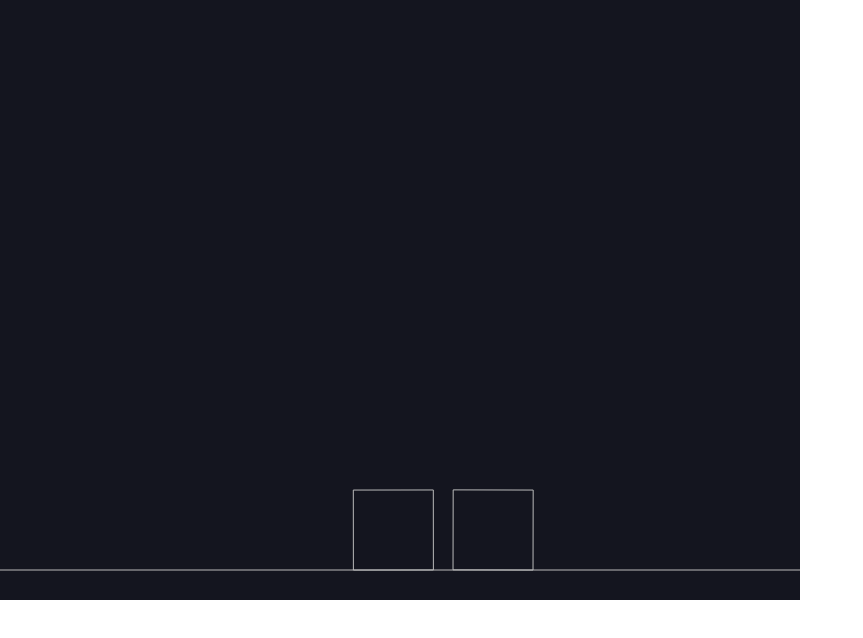
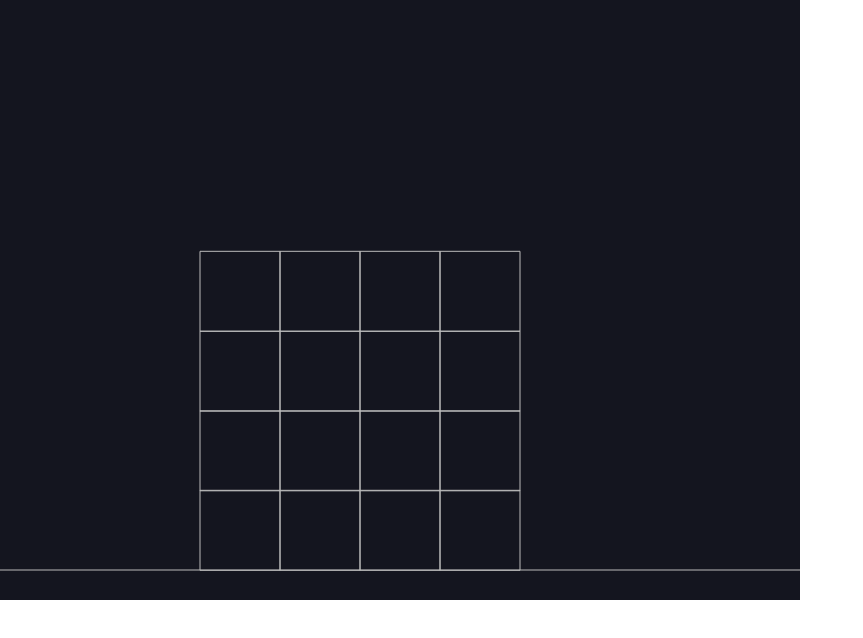
Before and after one commit to chairielazizi/js-projects, a plain HTML site: page Matter.js/index.html in a window 1280 px wide. Shown: the whole page, without its empty margins (0-863 px from the left). Drawn offline with Linux system fonts and the light colour scheme.

Commit message:
add composites to the world

```diff
--- a/Matter.js/index.html
+++ b/Matter.js/index.html
@@ -27,8 +27,29 @@
         let boxA = Matter.Bodies.rectangle(400,200,80,80);
         let boxB = Matter.Bodies.rectangle(450,50,80,80);
 
+        // create a mouse object
+        let mouse = Matter.Mouse.create(render.canvas);
+        let mouseConstraint = Matter.MouseConstraint.create(engine, {
+            mouse: mouse,
+            constraint: {
+                render: {visible:false}
+            }
+        });
+        render.mouse = mouse;
+
+        // create composite to make multiple items from 1 object
+
+        // .stack(a,b,c,d,e,f)
+        // a,b is position
+        // c,d is number of rows and columns
+        // e,f is the gap between them
+        let stack = Matter.Composites.stack(200,200,4,4,0,0, function(x,y){
+            return Matter.Bodies.rectangle(x,y,80,80);
+        });
+
         // add the ground and objects to the world
-        Matter.World.add(engine.world,[boxA,boxB,ground]);
+        // Matter.World.add(engine.world,[boxA,boxB,ground,mouseConstraint]);
+        Matter.World.add(engine.world,[stack,ground,mouseConstraint]);
         Matter.Engine.run(engine);
         Matter.Render.run(render);
 
```
